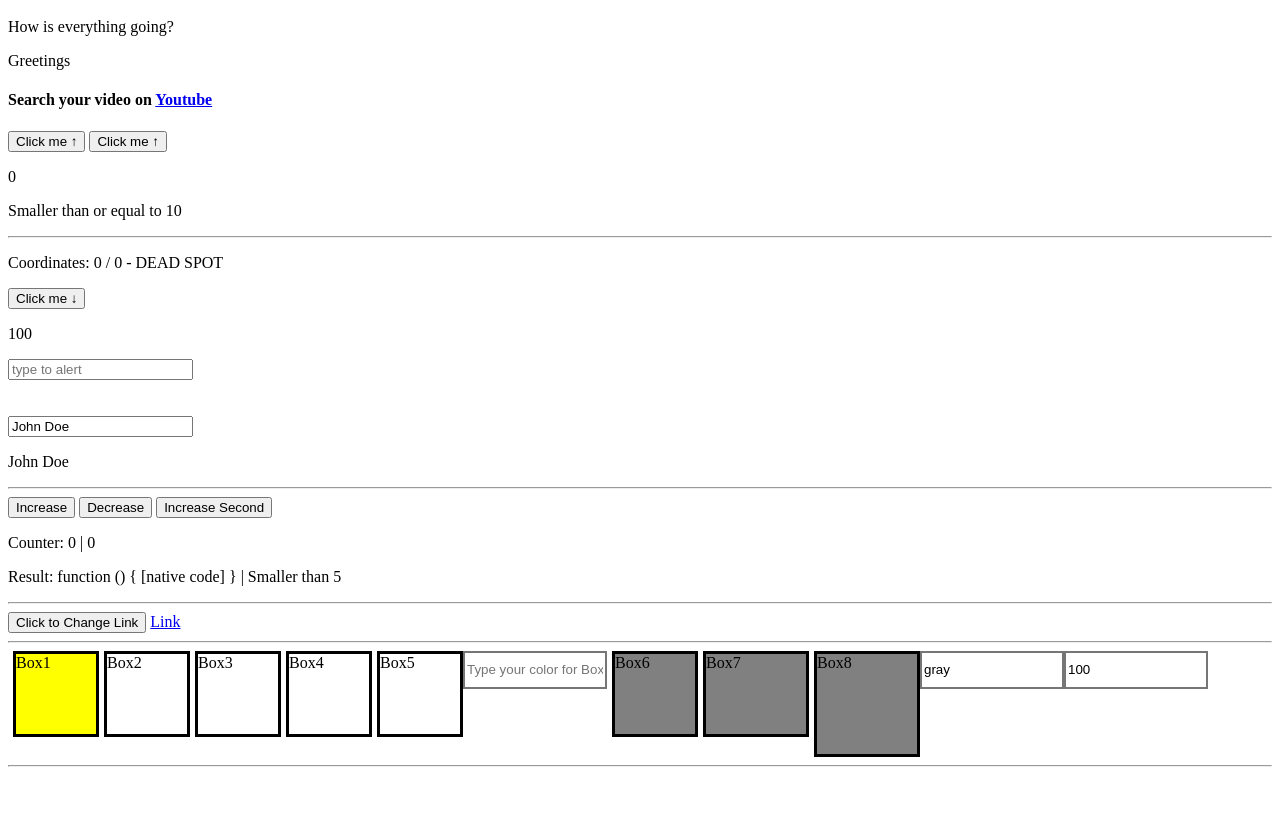
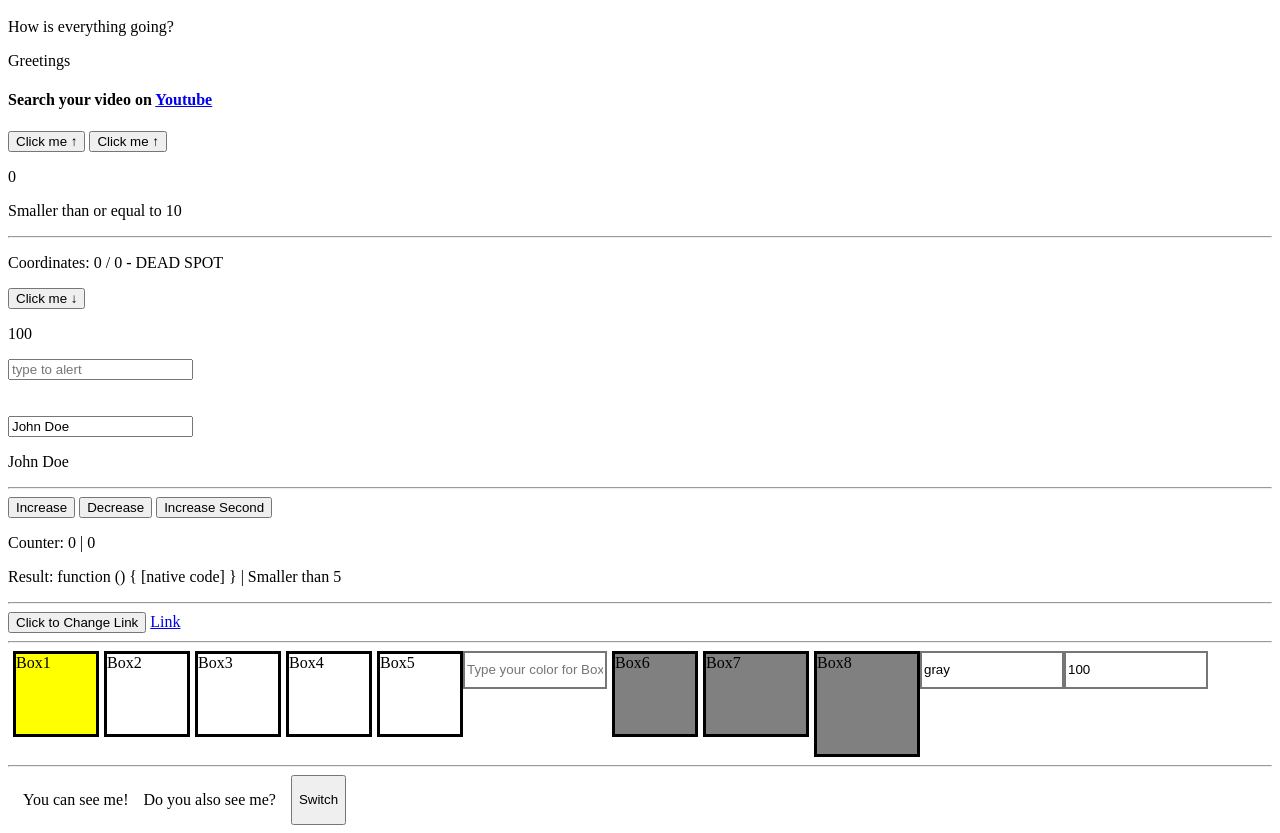
Before and after one commit to emreyeprem/Vue.js-Events, a plain HTML site: page index.html in a window 1280 px wide. Shown: the part 130-963 px from the top of the page. Before the commit the page ends 905 px from the top, so only its background shows below. Drawn offline with nearby package versions, Linux system fonts and the light colour scheme.

Commit message:
conditions

```diff
--- a/index.html
+++ b/index.html
@@ -71,6 +71,14 @@
       </div><hr />
 
 
+      <div class="conditionDiv">
+        <p class="conditionText" v-if="show">You can see me!</p>
+        <p class="conditionText" v-else="show">Now you see me!</p>
+        <p class="conditionText">Do you also see me?</p>
+        <button class="conditionText" @click="show = !show">Switch</button>
+      </div>
+
+
     </div>
 
    <!-- el: Connect to DOM -->
@@ -101,7 +109,8 @@
           attachBlue: false,
           attachGreen: false,
           color2: 'gray',
-          width: 100
+          width: 100,
+          show: true
 
         },
         computed: {
--- a/site.css
+++ b/site.css
@@ -11,7 +11,6 @@
 .yellow{
   background-color: yellow;
 }
-
 .demo{
   height: 80px;
   width: 80px;
@@ -26,3 +25,9 @@
  height: 2rem;
  width: 8.5rem;
 }
+.conditionDiv{
+  display: flex;
+}
+.conditionText{
+  margin-left: 15px;
+}
```
